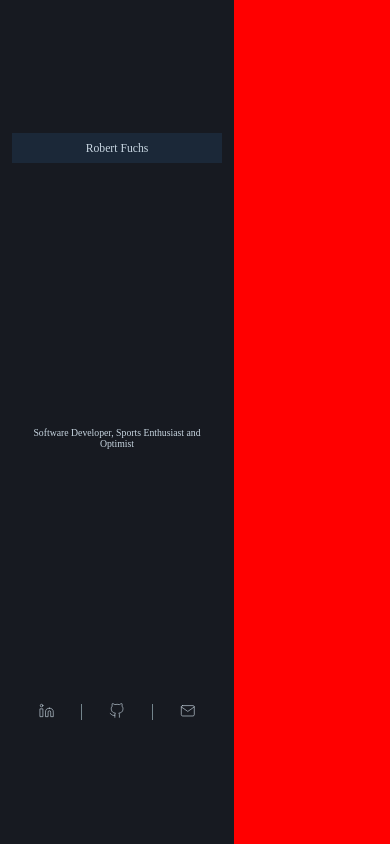
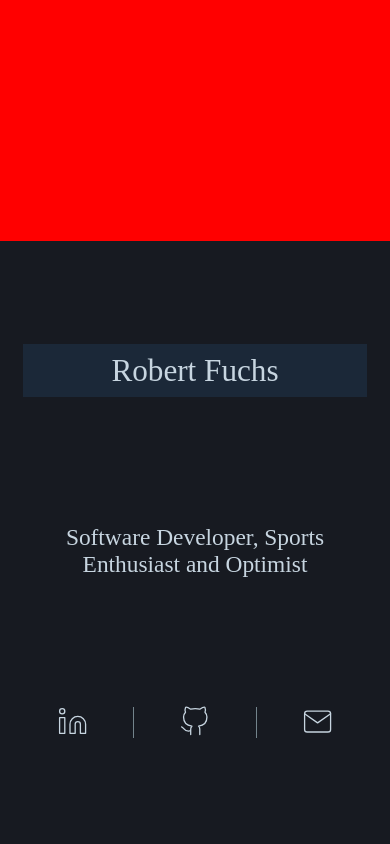
Before and after one commit to Treborium/robert-fuchs-codes, a Next.js app: page / in a window 390 px wide. Built offline with nearby package versions, Linux system fonts and the light colour scheme; a web font is replaced by a local one.

Commit message:
Display mobile or desktop layout depending on window size

```diff
--- a/pages/index.tsx
+++ b/pages/index.tsx
@@ -1,5 +1,11 @@
-import DesktopApp from "../components/Desktop";
+import dynamic from 'next/dynamic'
+import { useMediaQuery } from '../components/Hooks';
+
+const DesktopApp = dynamic(() => import('../components/Desktop'));
+const MobileApp = dynamic(() => import('../components/Mobile'));
 
 export default function HomePage() {
-  return <DesktopApp />
+  const isTwoColumnMode = useMediaQuery('(min-width: 800px)');
+
+  return isTwoColumnMode ? <DesktopApp /> : <MobileApp />;
 }
```
